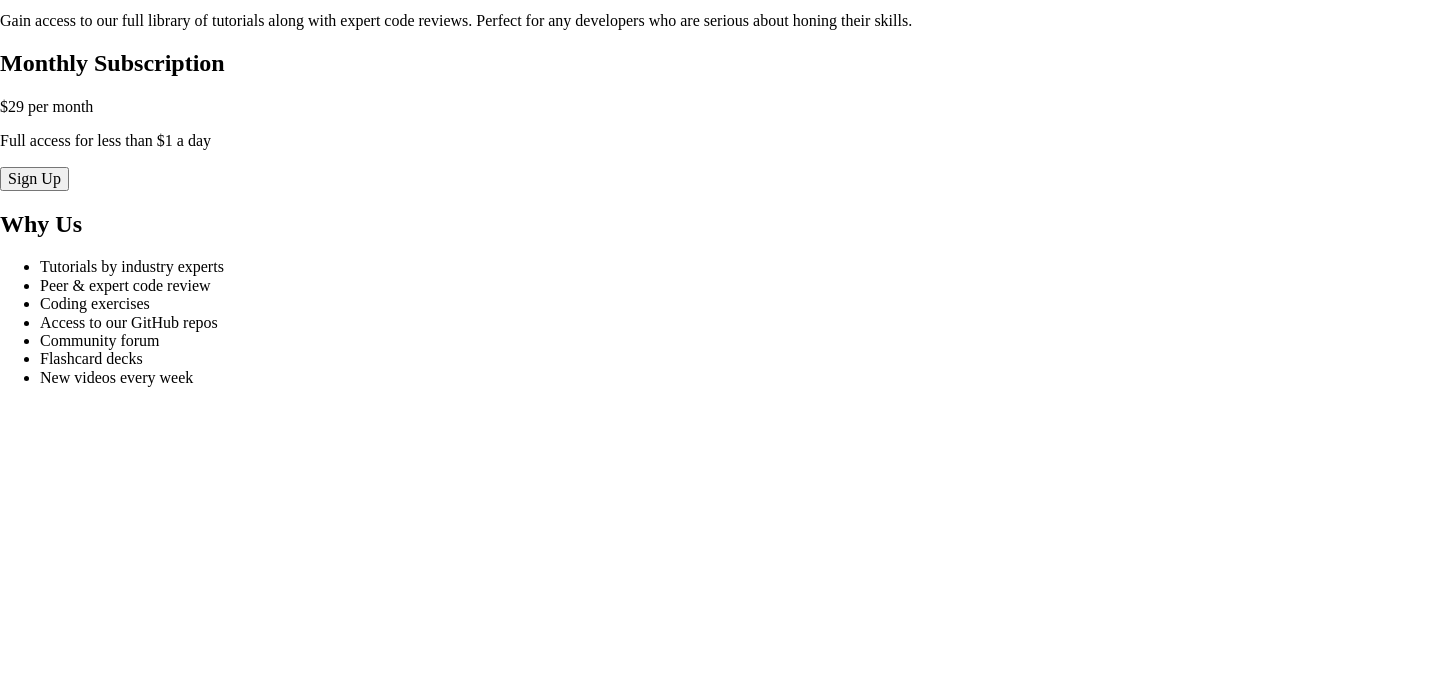
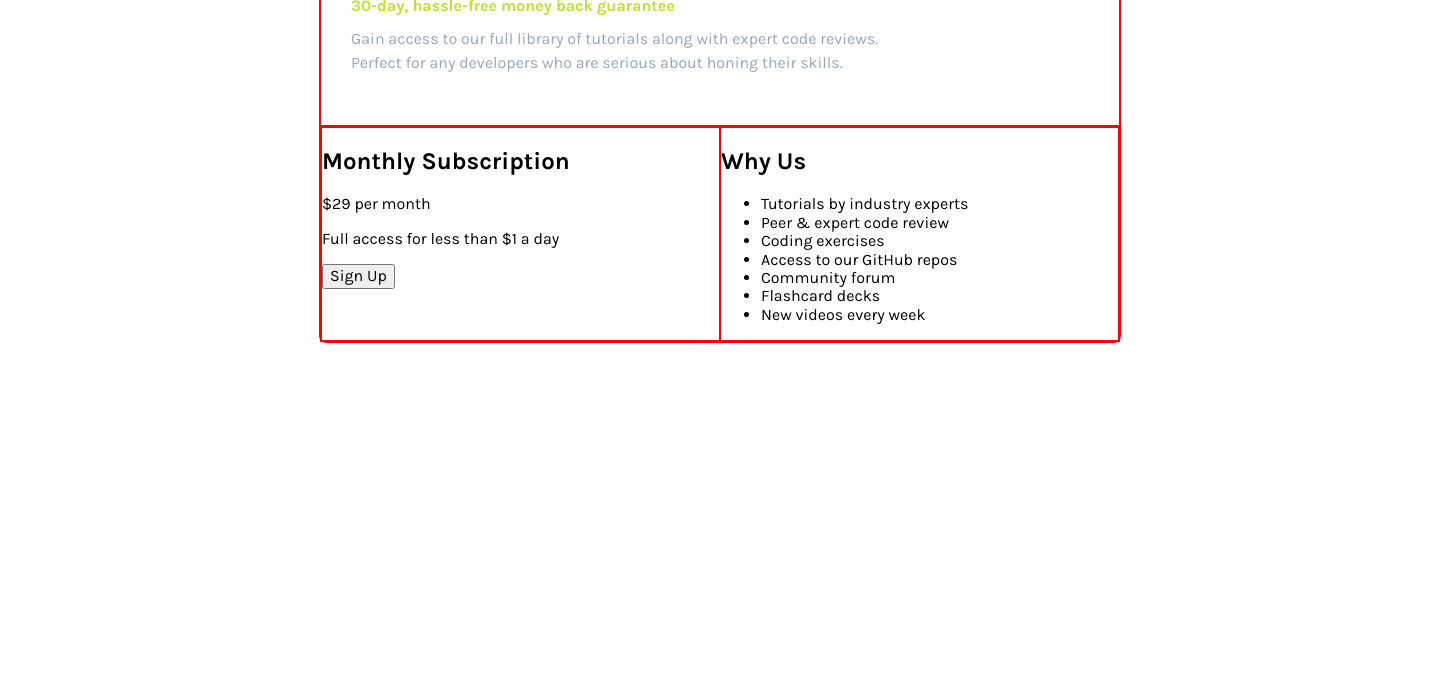
Before and after one commit to rashidathompson/fem-price-grid, a plain HTML site: page index.html in a window 1280 px wide. Shown: the part 102-800 px from the top of the page, 1440 px wide, since content can reach past the window. Drawn offline with Linux system fonts and the light colour scheme.

Commit message:
Styled header & added flex property for columns

```diff
--- a/index.html
+++ b/index.html
@@ -5,6 +5,10 @@
     <meta name="viewport" content="width=device-width, initial-scale=1" />
     <link rel="stylesheet" href="styles/normalize.css" />
     <link rel="stylesheet" href="styles/style.css" />
+    <link
+      href="https://fonts.googleapis.com/css2?family=Karla:wght@400;700&display=swap"
+      rel="stylesheet"
+    />
   </head>
   <body class="page">
     <div class="content">
@@ -13,27 +17,37 @@
         <p class="header__subtitle">30-day, hassle-free money back guarantee</p>
         <p class="header__text">
           Gain access to our full library of tutorials along with expert code
-          reviews. Perfect for any developers who are serious about honing their
-          skills.
+          reviews.
+        </p>
+        <p class="header__text">
+          Perfect for any developers who are serious about honing their skills.
         </p>
       </div>
-      <div class="pricing">
-        <h2 class="pricing__title">Monthly Subscription</h2>
-        <p class="pricing__cost">$29 per month</p>
-        <p class="pricing__text">Full access for less than $1 a day</p>
-        <button class="pricing__button">Sign Up</button>
-      </div>
-      <div class="features">
-        <h2 class="features__title">Why Us</h2>
-        <ul class="features__list">
-          <li class="features__list-item">Tutorials by industry experts</li>
-          <li class="features__list-item">Peer &amp; expert code review</li>
-          <li class="features__list-item">Coding exercises</li>
-          <li class="features__list-item">Access to our GitHub repos</li>
-          <li class="features__list-item">Community forum</li>
-          <li class="features__list-item">Flashcard decks</li>
-          <li class="features__list-item">New videos every week</li>
-        </ul>
+      <div class="flex-row">
+        <div class="pricing-column">
+          <h2 class="pricing-column__title">Monthly Subscription</h2>
+          <p class="pricing-column__cost">$29 per month</p>
+          <p class="pricing-column__text">Full access for less than $1 a day</p>
+          <button class="pricing-column__button">Sign Up</button>
+        </div>
+        <div class="features-column">
+          <h2 class="features-column__title">Why Us</h2>
+          <ul class="features-column__list">
+            <li class="features-column__list-item">
+              Tutorials by industry experts
+            </li>
+            <li class="features-column__list-item">
+              Peer &amp; expert code review
+            </li>
+            <li class="features-column__list-item">Coding exercises</li>
+            <li class="features-column__list-item">
+              Access to our GitHub repos
+            </li>
+            <li class="features-column__list-item">Community forum</li>
+            <li class="features-column__list-item">Flashcard decks</li>
+            <li class="features-column__list-item">New videos every week</li>
+          </ul>
+        </div>
       </div>
     </div>
   </body>
--- a/styles/style.css
+++ b/styles/style.css
@@ -0,0 +1,53 @@
+.page {
+  font-family: "Karla", sans-serif;
+  font-size: 16px;
+  min-width: 1440px;
+}
+
+div {
+  border: 1px solid red;
+}
+
+.content {
+  margin: 0 auto;
+  max-width: 800px;
+  /* height: 550px; */
+  border-radius: 7px;
+}
+
+.header {
+  padding-left: 30px;
+  background-color: #fff;
+  height: 225px;
+}
+
+.header__title {
+  margin: 0;
+  padding: 35px 0 25px;
+  color: hsl(179, 62%, 43%);
+}
+
+.header__subtitle {
+  margin: 0;
+  padding: 0 0 15px;
+  color: hsl(71, 73%, 54%);
+  font-weight: 700;
+}
+
+.header__text {
+  margin: 0;
+  padding: 0 0 5px;
+  color: hsl(218, 22%, 67%);
+}
+
+.flex-row {
+  display: flex;
+}
+
+.pricing-column {
+  width: 50%;
+}
+
+.features-column {
+  width: 50%;
+}
```
